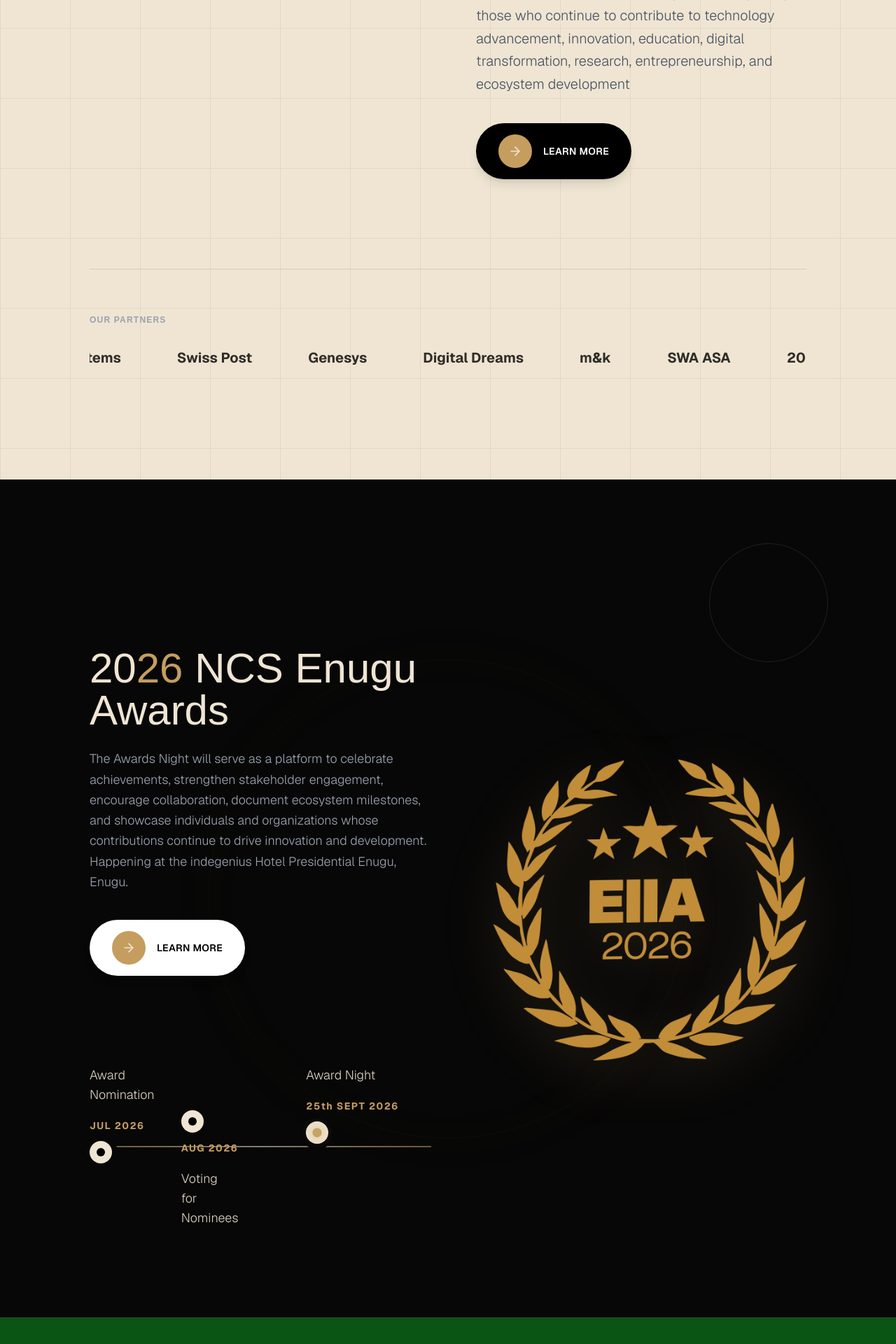
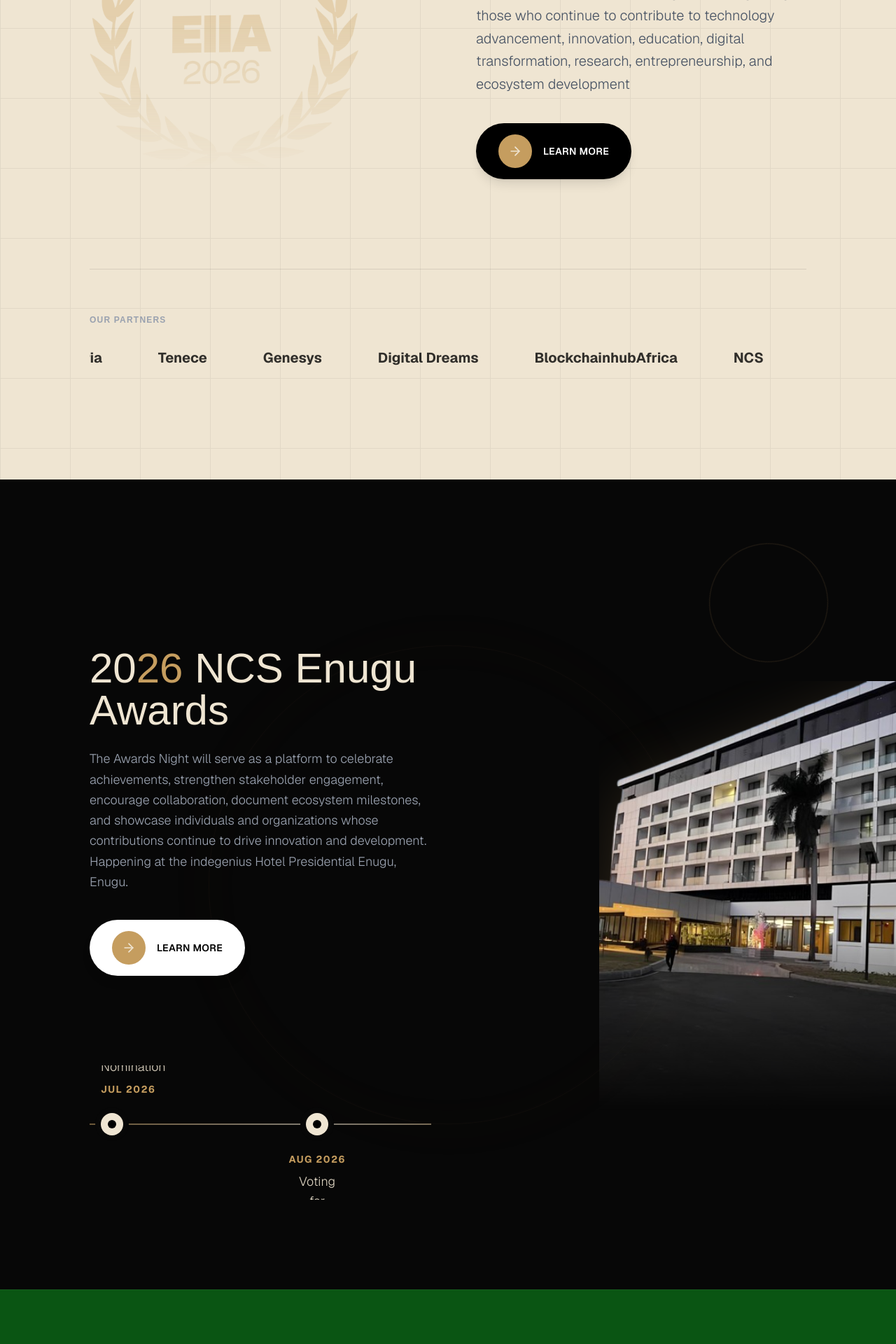
Before and after one commit to LandryOkoye/ncs-enugu, a Next.js app: page / in a window 1280 px wide. Shown: the part 1482-3402 px from the top of the page at 70% size. Built offline with nearby package versions, Linux system fonts and the light colour scheme; a web font is replaced by a local one.

Commit message:
Add presidential hotel image and made project responsive

```diff
--- a/app/page.tsx
+++ b/app/page.tsx
@@ -81,14 +81,14 @@ export default function Home() {
       />
 
       {/* Section 1: Hero */}
-      <section ref={heroRef} id="home" className="min-h-screen bg-[#070707] text-[#efe5d2] px-[10%] pt-40 pb-40 flex items-center relative angle-bottom overflow-hidden">
+      <section ref={heroRef} id="home" className="min-h-screen bg-[#070707] text-[#efe5d2] px-6 md:px-[10%] pt-40 pb-40 flex items-center relative angle-bottom overflow-hidden">
         {/* Background Video */}
         <video
           autoPlay
           loop
           muted
           playsInline
-          className="absolute inset-0 w-[250%] h-full object-cover translate-x-[25%] opacity-60 pointer-events-none"
+          className="absolute inset-0 w-full lg:w-[250%] h-full object-cover lg:translate-x-[25%] opacity-60 pointer-events-none object-center"
         >
           <source src="/Logo_rotates_360_degrees_right_3.mp4" type="video/mp4" />
         </video>
@@ -149,7 +149,7 @@ export default function Home() {
       </section>
 
       {/* Section 2: About */}
-      <section id="about" className="min-h-[100vh] bg-[#efe5d2] text-black px-[10%] py-40 relative flex items-center">
+      <section id="about" className="min-h-[100vh] bg-[#efe5d2] text-black px-6 md:px-[10%] py-40 relative flex items-center">
         <div className="absolute inset-0 bg-lines pointer-events-none"></div>
         <div className="max-w-7xl mx-auto w-full relative z-10">
           <div className="grid grid-cols-1 lg:grid-cols-2 gap-20 items-start">
@@ -158,12 +158,25 @@ export default function Home() {
               whileInView="visible"
               viewport={{ once: true, margin: "-100px" }}
               variants={clipReveal}
+              className="lg:sticky lg:top-40"
             >
-              <h2 className="text-5xl md:text-7xl font-light leading-[1.05] tracking-tight sticky top-40">
+              <h2 className="text-5xl md:text-7xl font-light leading-[1.05] tracking-tight">
                 Why<br />
                 NCS EIIA<br />
                 2026
               </h2>
+              <motion.img
+                src="/NCS 2.png"
+                alt="NCS Background"
+                initial={{ opacity: 0, y: 20 }}
+                whileInView={{ opacity: 0.25, y: 0 }}
+                transition={{ duration: 1, delay: 0.3 }}
+                className="w-full max-w-sm mt-12 mix-blend-multiply pointer-events-none"
+                style={{
+                  WebkitMaskImage: 'linear-gradient(to bottom, black 40%, transparent 100%)',
+                  maskImage: 'linear-gradient(to bottom, black 40%, transparent 100%)'
+                }}
+              />
             </motion.div>
             <motion.div
               className="pt-4"
@@ -208,7 +221,7 @@ export default function Home() {
                 transition={{ ease: "linear", duration: 15, repeat: Infinity }}
                 className="flex items-center gap-12 lg:gap-20 opacity-80 whitespace-nowrap w-max"
               >
-                {[...['m&k', 'SWA ASA', '20 Minuten', 'Livesystems', 'Swiss Post', 'Genesys', 'Digital Dreams'], ...['m&k', 'SWA ASA', '20 Minuten', 'Livesystems', 'Swiss Post', 'Genesys', 'Digital Dreams']].map((partner, index) => (
+                {[...['BlockchainhubAfrica', 'NCS', 'Roar Nigeria', 'Tenece', 'Genesys', 'Digital Dreams'], ...['BlockchainhubAfrica', 'NCS', 'Roar Nigeria', 'Tenece', 'Genesys', 'Digital Dreams']].map((partner, index) => (
                   <motion.div
                     key={`${partner}-${index}`}
                     className="grayscale hover:grayscale-0 transition-all cursor-pointer font-bold text-xl"
@@ -225,7 +238,7 @@ export default function Home() {
       </section>
 
       {/* Section 3: Timeline / Year */}
-      <section className="min-h-[80vh] bg-[#070707] text-[#efe5d2] px-[10%] pt-40 pb-32 flex items-center relative overflow-hidden">
+      <section className="min-h-[80vh] bg-[#070707] text-[#efe5d2] px-6 md:px-[10%] pt-40 pb-32 flex items-center relative overflow-hidden">
         <div aria-hidden="true" className="timeline-ambient-ring" />
         <motion.div
           aria-hidden="true"
@@ -265,7 +278,8 @@ export default function Home() {
             </motion.div>
 
             {/* Timeline component */}
-            <motion.div variants={fadeInUp} className="mt-32 relative max-w-2xl">
+            <motion.div variants={fadeInUp} className="mt-32 relative max-w-2xl overflow-x-auto overflow-y-hidden pb-12 w-full snap-x">
+              <div className="min-w-[400px] md:min-w-[650px] relative px-4 mt-6">
                 <div className="absolute top-1/2 left-0 w-full h-[1px] bg-[#efe5d2]/10 -translate-y-1/2"></div>
                 <motion.div
                   className="absolute top-1/2 left-0 h-[1px] bg-gradient-to-r from-[#c59d5f] via-[#efe5d2] to-[#c59d5f] -translate-y-1/2"
@@ -275,48 +289,49 @@ export default function Home() {
                   viewport={{ once: true }}
                   style={{ originX: 0, width: "100%" }}
                 />
-              <div className="flex justify-between relative z-10">
+                <div className="flex justify-between items-center relative z-10 min-h-[120px]">
                   {/* Item 1 */}
-                <div className="flex flex-col flex-1 pb-16 transform hover:-translate-y-2 transition-transform cursor-default">
-                  <div className="mb-4 pr-4">
-                    <div className="text-lg font-light mb-1 text-[#efe5d2]/90">Award<br />Nomination</div>
+                  <div className="relative flex flex-1 justify-start snap-center">
+                    <div className="absolute bottom-full mb-6 left-0 text-left transform hover:-translate-y-2 transition-transform cursor-default">
+                      <div className="text-sm md:text-lg font-light mb-1 text-[#efe5d2]/90">Award<br />Nomination</div>
+                      <div className="text-xs md:text-sm font-bold text-[#c59d5f] tracking-widest mt-2">JUL 2026</div>
                     </div>
-                  <div className="text-sm font-bold text-[#c59d5f] tracking-widest mb-3">JUL 2026</div>
-                  <motion.div custom={0} variants={timelineDot} className="w-8 h-8 bg-[#efe5d2] rounded-full flex items-center justify-center shadow-[0_0_0_8px_#070707]">
-                    <div className="w-3 h-3 bg-black rounded-full"></div>
+                    <motion.div custom={0} variants={timelineDot} className="w-5 h-5 md:w-8 md:h-8 bg-[#efe5d2] rounded-full flex items-center justify-center shadow-[0_0_0_6px_#070707] md:shadow-[0_0_0_8px_#070707] relative z-10">
+                      <div className="w-2 h-2 md:w-3 md:h-3 bg-black rounded-full"></div>
                     </motion.div>
                   </div>
 
                   {/* Item 2 */}
-                <div className="flex flex-col-reverse flex-1 pt-16 -ml-12 transform hover:translate-y-2 transition-transform cursor-default">
-                  <div className="mt-4 pr-4">
-                    <div className="text-lg font-light mt-1 max-w-[150px] text-[#efe5d2]/90">Voting<br />for<br />Nominees</div>
+                  <div className="relative flex flex-1 justify-center snap-center">
+                    <div className="absolute top-full mt-6 left-1/2 -translate-x-1/2 text-center transform hover:translate-y-2 transition-transform cursor-default w-[150px]">
+                      <div className="text-xs md:text-sm font-bold text-[#c59d5f] tracking-widest mb-2">AUG 2026</div>
+                      <div className="text-sm md:text-lg font-light text-[#efe5d2]/90 mx-auto">Voting<br />for<br />Nominees</div>
                     </div>
-                  <div className="text-sm font-bold text-[#c59d5f] tracking-widest mt-3">AUG 2026</div>
-                  <motion.div custom={1} variants={timelineDot} className="w-8 h-8 bg-[#efe5d2] rounded-full flex items-center justify-center shadow-[0_0_0_8px_#070707]">
-                    <div className="w-3 h-3 bg-black rounded-full"></div>
+                    <motion.div custom={1} variants={timelineDot} className="w-5 h-5 md:w-8 md:h-8 bg-[#efe5d2] rounded-full flex items-center justify-center shadow-[0_0_0_6px_#070707] md:shadow-[0_0_0_8px_#070707] relative z-10">
+                      <div className="w-2 h-2 md:w-3 md:h-3 bg-black rounded-full"></div>
                     </motion.div>
                   </div>
 
                   {/* Item 3 */}
-                <div className="flex flex-col flex-1 pb-16 transform hover:-translate-y-2 transition-transform cursor-default">
-                  <div className="mb-4">
-                    <div className="text-lg font-light mb-1 text-[#efe5d2]/90">Award Night</div>
+                  <div className="relative flex flex-1 justify-end snap-center">
+                    <div className="absolute bottom-full mb-6 right-0 text-right transform hover:-translate-y-2 transition-transform cursor-default">
+                      <div className="text-sm md:text-lg font-light mb-1 text-[#efe5d2]/90">Award Night</div>
+                      <div className="text-xs md:text-sm font-bold text-[#c59d5f] tracking-widest mt-2">25th SEPT 2026</div>
                     </div>
-                  <div className="text-sm font-bold text-[#c59d5f] tracking-widest mb-3">25th SEPT 2026</div>
-                  <motion.div custom={2} variants={timelineDot} className="w-8 h-8 bg-[#efe5d2] rounded-full flex items-center justify-center shadow-[0_0_0_8px_#070707]">
+                    <motion.div custom={2} variants={timelineDot} className="w-5 h-5 md:w-8 md:h-8 bg-[#efe5d2] rounded-full flex items-center justify-center shadow-[0_0_0_6px_#070707] md:shadow-[0_0_0_8px_#070707] relative z-10">
                       <motion.div
-                      className="w-3 h-3 bg-[#c59d5f] rounded-full shadow-[0_0_15px_#c59d5f]"
+                        className="w-2 h-2 md:w-3 md:h-3 bg-[#c59d5f] rounded-full shadow-[0_0_15px_#c59d5f]"
                         animate={prefersReducedMotion ? undefined : { scale: [1, 1.45, 1], opacity: [1, 0.65, 1] }}
                         transition={{ duration: 1.8, repeat: Infinity, ease: "easeInOut" }}
                       />
                     </motion.div>
                   </div>
                 </div>
+              </div>
             </motion.div>
           </motion.div>
 
-          <div className="relative h-full min-h-[500px] hidden lg:flex items-center justify-end">
+          <div className="relative h-full min-h-[700px] hidden lg:flex items-center justify-end lg:translate-x-[10vw] xl:translate-x-[15vw]">
             <motion.div
               initial={{ opacity: 0, scale: 0.9 }}
               whileInView={{ opacity: 1, scale: 1 }}
@@ -325,9 +340,13 @@ export default function Home() {
               className="w-full flex justify-end"
             >
               <motion.img
-                src="/NCS 2.png"
+                src="/presidential-hotel.png"
                 alt="2026 NCS Enugu Awards"
-                className="w-full max-w-md object-contain drop-shadow-[0_20px_40px_rgba(197,157,95,0.2)]"
+                className="w-full max-w-[80rem] object-contain drop-shadow-[0_20px_40px_rgba(197,157,95,0.2)]"
+                style={{
+                  WebkitMaskImage: 'linear-gradient(to bottom, black 60%, transparent 100%)',
+                  maskImage: 'linear-gradient(to bottom, black 60%, transparent 100%)'
+                }}
                 whileHover={prefersReducedMotion ? undefined : { scale: 1.05, rotate: -1 }}
                 transition={{ type: "spring", stiffness: 220, damping: 18 }}
               />
@@ -337,7 +356,7 @@ export default function Home() {
       </section>
 
       {/* Section 4: Nominees (New) */}
-      <section id="nominees" className="py-40 bg-[#0a5513] text-[#efe5d2] px-[10%] border-t border-[#efe5d2]/5">
+      <section id="nominees" className="py-40 bg-[#0a5513] text-[#efe5d2] px-6 md:px-[10%] border-t border-[#efe5d2]/5">
         <div className="max-w-7xl mx-auto">
           <motion.div
             initial="hidden"
@@ -415,7 +434,7 @@ export default function Home() {
       </section>
 
       {/* Section 5: FAQ (New) */}
-      <section id="faq" className="py-40 bg-[#efe5d2] text-black px-[10%]">
+      <section id="faq" className="py-40 bg-[#efe5d2] text-black px-6 md:px-[10%]">
         <div className="max-w-4xl mx-auto">
           <motion.div
             initial="hidden"
@@ -468,7 +487,7 @@ export default function Home() {
       </section>
 
       {/* Section 6: Contact (New) */}
-      <section id="contact" className="py-40 bg-[#070707] text-[#efe5d2] px-[10%] relative overflow-hidden">
+      <section id="contact" className="py-40 bg-[#070707] text-[#efe5d2] px-6 md:px-[10%] relative overflow-hidden">
         {/* Subtle background glow */}
         <motion.div
           animate={{ scale: [1, 1.1, 1], opacity: [0.03, 0.05, 0.03] }}
```
Also changed, not shown: public/presidential-hotel.png (added). Lines whose indentation alone changed are shown as unchanged.
